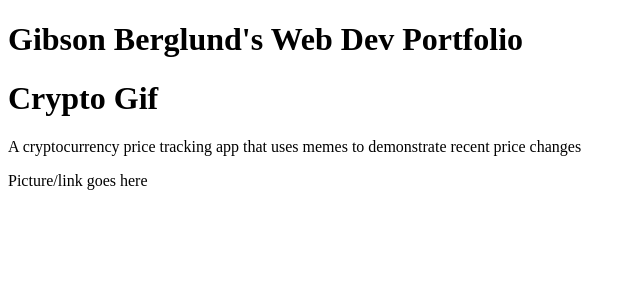
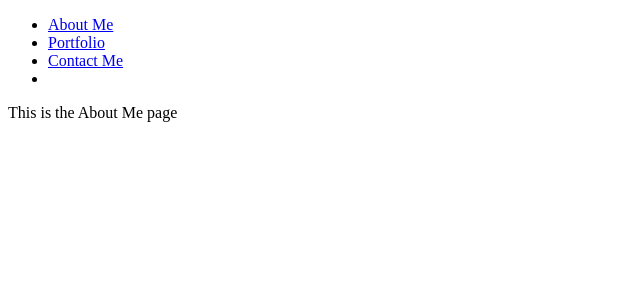
Before and after one commit to gibsonberglund/react-portfolio, a React (Create React App) app: page / in a window 1280 px wide. Shown: the top 300 px of the page, without its empty margins (0-640 px from the left). Built offline with nearby package versions, Linux system fonts and the light colour scheme.

Commit message:
page links are loading their content correctly

```diff
--- a/src/App.js
+++ b/src/App.js
@@ -3,6 +3,7 @@ import './App.css';
 import PortfolioContainer from './components/PortfolioContainer'
 
 function App() {
+
   return (
     <div className="portfolio-app">
       <PortfolioContainer />
--- /dev/null
+++ b/src/components/Pages/AboutMe.js
@@ -0,0 +1,11 @@
+import React from 'react';
+
+function AboutMe() {
+    return (
+        <div>
+            <p>This is the About Me page</p>
+        </div>
+    )
+};
+
+export default AboutMe;
--- /dev/null
+++ b/src/components/Pages/ContactMe.js
@@ -0,0 +1,11 @@
+import React from 'react';
+
+function ContactMe() {
+    return (
+        <div>
+            <p>This is the contact page</p>
+        </div>
+    )
+};
+
+export default ContactMe;
--- /dev/null
+++ b/src/components/Pages/PortfolioItems.js
@@ -0,0 +1,25 @@
+import React from 'react';
+
+function PortfolioItems() {
+    return (
+        <section>
+            <div className="itemContainer">
+                <h1>Better Reads</h1>
+                <p>A book search engine with a digital reading list built-in</p>
+                <p>Picture/link goes here</p>
+            </div>
+            <div className="itemContainer">
+                <h1>Crypto Gif</h1>
+                <p>A cryptocurrency price tracking app that uses memes to demonstrate recent price changes</p>
+                <p>Picture/link goes here</p>
+            </div>
+            <div className="itemContainer">
+                <h1>Prework Study Guide</h1>
+                <p>A study guide for the most basic components of web development</p>
+                <p>Picture/link goes here</p>
+            </div>
+        </section>
+    )
+}
+
+export default PortfolioItems;
--- a/src/components/PortfolioContainer.js
+++ b/src/components/PortfolioContainer.js
@@ -1,13 +1,31 @@
 import React, { useState } from 'react';
-import PortfolioItems from './PortfolioItems';
+import PortfolioItems from './Pages/PortfolioItems';
+import PortfolioNav from './PortfolioNav';
+import AboutMe from './Pages/AboutMe';
+import ContactMe from './Pages/ContactMe';
 
 function DisplayPortfolio() {
+    const [currentPage, setCurrentPage] = useState('About Me');
+
+    // This method is checking to see what the value of `currentPage` is. Depending on the value of currentPage, we return the corresponding component to render.
+    const renderPage = () => {
+      if (currentPage === 'PortfolioItems') {
+        return <PortfolioItems />;
+      }
+      if (currentPage === 'ContactMe') {
+        return <ContactMe />;
+      }
+      return <AboutMe />;
+    }
+
+const handlePageChange = (page) => setCurrentPage(page);
+
 return (
     <div>
-        <h1>Gibson Berglund's Web Dev Portfolio</h1>
-        <PortfolioItems />
+        <PortfolioNav currentPage={currentPage} handlePageChange={handlePageChange} />
+        {renderPage()}
     </div>
-)
+    )
 };
 
 export default DisplayPortfolio;
--- a/src/components/PortfolioItems.js
+++ /dev/null
@@ -1,13 +0,0 @@
-import React from 'react';
-
-function PortfolioItems() {
-    return (
-        <div className="itemContainer">
-            <h1>Crypto Gif</h1>
-            <p>A cryptocurrency price tracking app that uses memes to demonstrate recent price changes</p>
-            <p>Picture/link goes here</p>
-        </div>
-    )
-}
-
-export default PortfolioItems;
--- /dev/null
+++ b/src/components/PortfolioNav.js
@@ -0,0 +1,43 @@
+import React from 'react';
+
+// Here we are using object destructuring assignment to pluck off our variables from the props object
+// We assign them to their own variable names
+function PortfolioNav({ currentPage, handlePageChange }) {
+  return (
+    <ul className="nav nav-tabs">
+      <li className="nav-item">
+        <a
+          href="#AboutMe"
+          onClick={() => handlePageChange('AboutMe')}
+          className={currentPage === 'AboutMe' ? 'nav-link active' : 'nav-link'}
+        >
+          About Me
+        </a>
+      </li>
+      <li className="nav-item">
+        <a
+          href="#Portfolio"
+          onClick={() => handlePageChange('PortfolioItems')}
+          // Check to see if the currentPage is `About`, and if so we use the active link class from bootstrap. Otherwise, we set it to a normal nav-link
+          className={currentPage === 'Portfolio' ? 'nav-link active' : 'nav-link'}
+        >
+          Portfolio
+        </a>
+      </li>
+      <li className="nav-item">
+        <a
+          href="#Contact"
+          onClick={() => handlePageChange('ContactMe')}
+          // Check to see if the currentPage is `Blog`, and if so we use the active link class from bootstrap. Otherwise, we set it to a normal nav-link
+          className={currentPage === 'ContactMe' ? 'nav-link active' : 'nav-link'}
+        >
+          Contact Me
+        </a>
+      </li>
+      <li className="nav-item">
+      </li>
+    </ul>
+  );
+}
+
+export default PortfolioNav;
```
